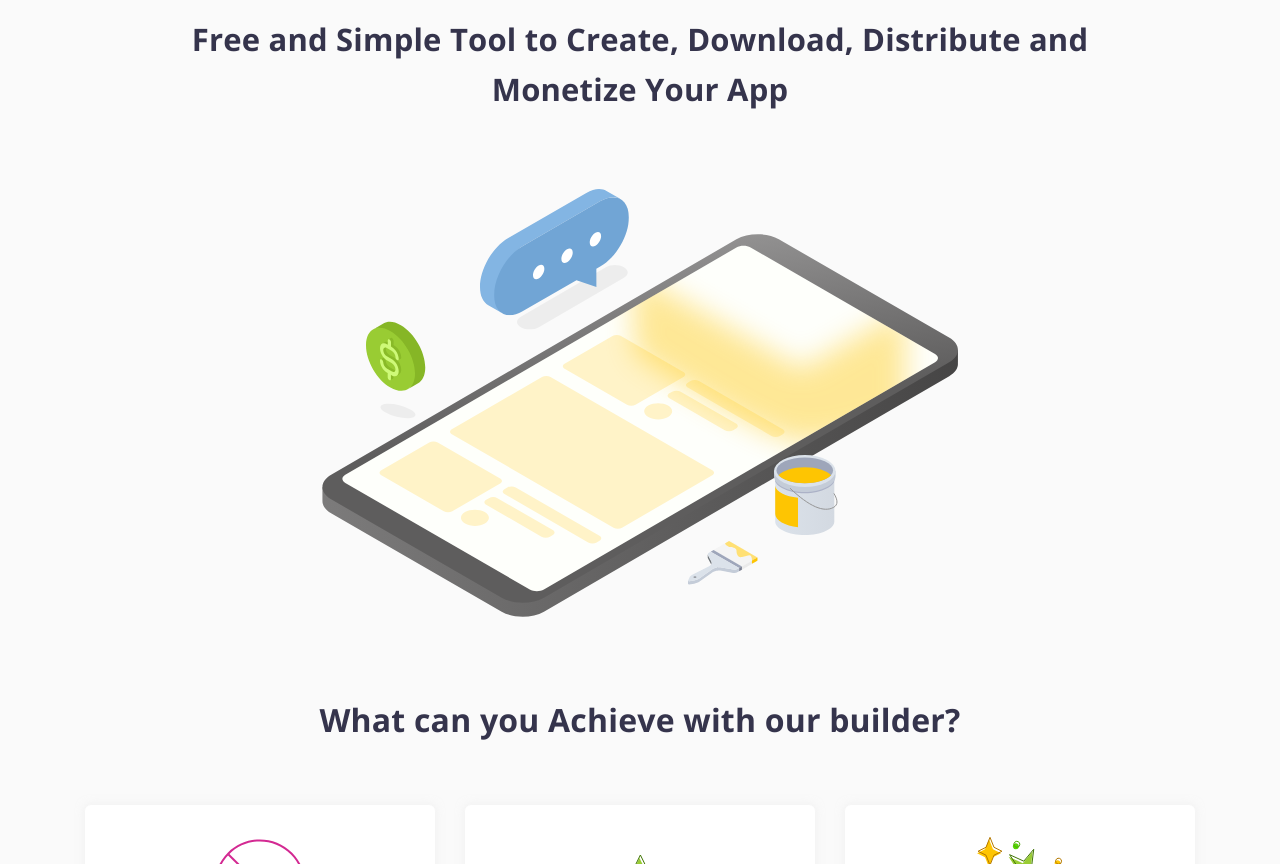
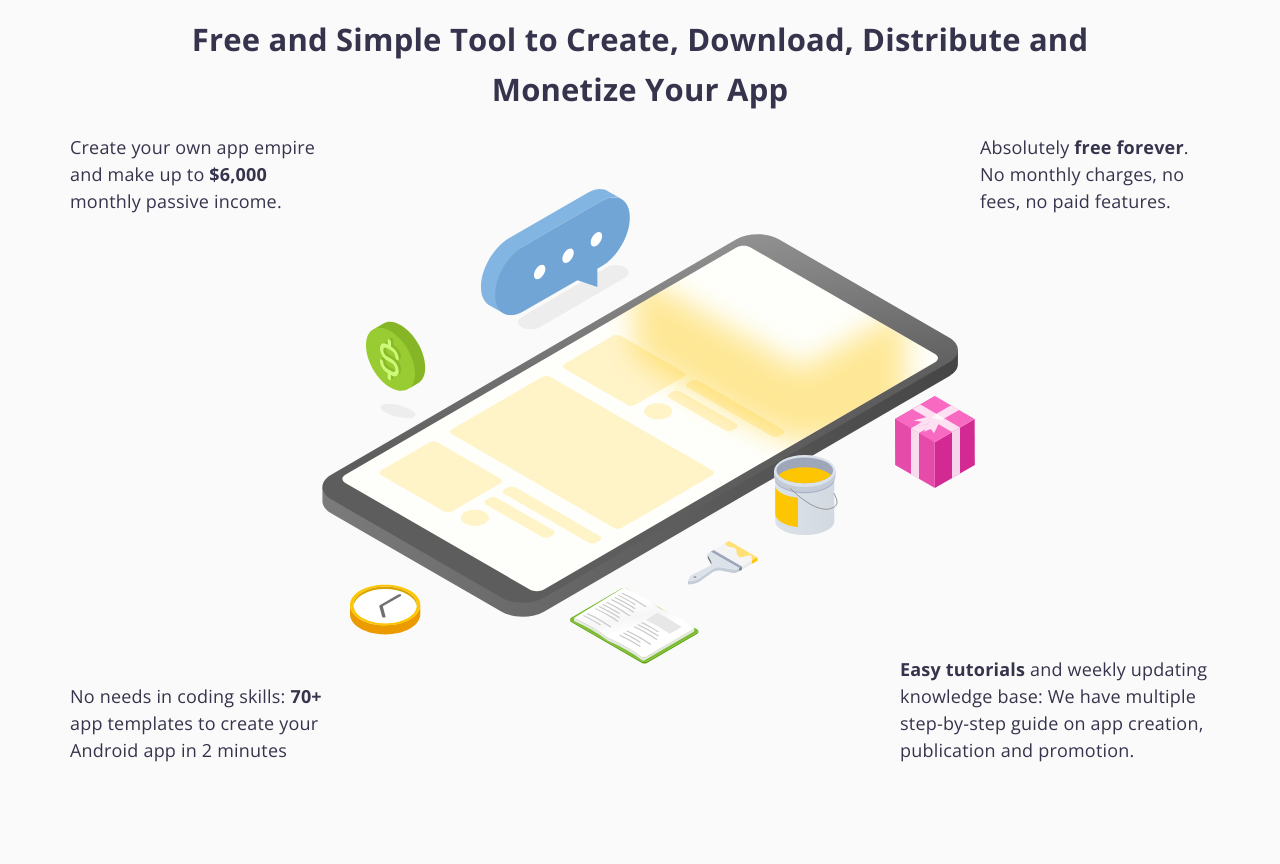
Before and after one commit to Fribolt/AppsGeyser, a plain HTML site: page index.html in a window 1280 px wide. Shown: the part 860-1724 px from the top of the page. Drawn offline with nearby package versions, Linux system fonts and the light colour scheme.

Commit message:
added block about us

```diff
--- a/index.html
+++ b/index.html
@@ -69,13 +69,22 @@
             <div class="col">
                 <h2 class="title">Free and Simple Tool to Create, Download, Distribute and Monetize Your App</h2>
             </div>
-            <div class="w-100"></div>
-
+            <div class="w-100">
+                <div class="text-container">
+                    <p class="top-left">Create your own app empire and make up to <b>$6,000</b> monthly passive income.</p>
+                    <p class="top-right">Absolutely <b>free forever</b>. No monthly charges, no fees, no paid features.</p>
+                    <p class="bottom-left">No needs in coding skills: <b>70+</b> app templates to create your Android app in 2 minutes</p>
+                    <p class="bottom-right"><b>Easy tutorials</b> and weekly updating knowledge base: We have multiple step-by-step guide on app creation, publication and promotion.</p>
+                </div>
+            </div>
 
             <div class="phone">
                 <div class="message"></div>
                 <div class="paint-can"></div>
                 <div class="money"></div>
+                <div class="gift-box"></div>
+                <div class="clock"></div>
+                <div class="book"></div>
             </div>
         </div>
     </div>
@@ -466,7 +475,3 @@
 <script src="js/comments-slider.js"></script>
 </body>
 </html>
-<!--<p>Create your own app empire and make up to <b>$6,000</b> monthly passive income.</p>-->
-<!--<p>Absolutely <b>free forever</b>. No monthly charges, no fees, no paid features.</p>-->
-<!--<p>No needs in coding skills: <b>70+</b> app templates to create your Android app in 2 minutes</p>-->
-<!--<p><b>Easy tutorials</b> and weekly updating knowledge base: We have multiple step-by-step guide on app creation, publication and promotion.</p>-->
--- a/scss/screens/about-us.scss
+++ b/scss/screens/about-us.scss
@@ -2,11 +2,42 @@
   display: flex;
   flex-direction: column;
   font-size: 18px;
+  margin-bottom: 200px;
 
   .title {
     max-width: 930px;
     margin: 0 auto 120px auto;
     font-size: 31px;
+  }
+
+  .text-container {
+    position: relative;
+  }
+
+  p {
+    position: absolute;
+    max-width: 270px;
+
+    &.top-left {
+      top: -100px;
+      left: 0;
+    }
+
+    &.top-right {
+      top: -100px;
+      left: 910px;
+    }
+
+    &.bottom-left {
+      bottom: -530px;
+      left: 0;
+    }
+
+    &.bottom-right {
+      max-width: 310px;
+      bottom: -530px;
+      left: 830px;
+    }
   }
 
   .phone {
@@ -21,7 +52,7 @@
     position: absolute;
     left: 160px;
     top: -45px;
-    width: 149px;
+    width: 150px;
     height: 141px;
     background: url("../images/about-us/message.svg") center no-repeat;
   }
@@ -42,6 +73,33 @@
     left: 46px;
     width: 60px;
     height: 100px;
-    background: url(../images/about-us/money.svg) center no-repeat;
+    background: url("../images/about-us/money.svg") center no-repeat;
+  }
+
+  .gift-box {
+    position: absolute;
+    top: 162px;
+    right: -16px;
+    width: 83px;
+    height: 93px;
+    background: url("../images/about-us/gift-box.svg") center no-repeat;
+  }
+
+  .clock {
+    position: absolute;
+    top: 350px;
+    left: 30px;
+    width: 71px;
+    height: 51px;
+    background: url("../images/about-us/clock.svg") center no-repeat;
+  }
+
+  .book {
+    position: absolute;
+    bottom: -47px;
+    left: 250px;
+    width: 129px;
+    height: 78px;
+    background: url("../images/about-us/book.svg") center no-repeat;
   }
 }
```
Also changed, not shown: images/about-us/book.svg (renamed from images/about-us/group-14.svg), images/about-us/clock.svg (renamed from images/about-us/group-15.svg), images/about-us/gift-box.svg (renamed from images/about-us/group-7.svg), scss/style.css, 1 other file.
